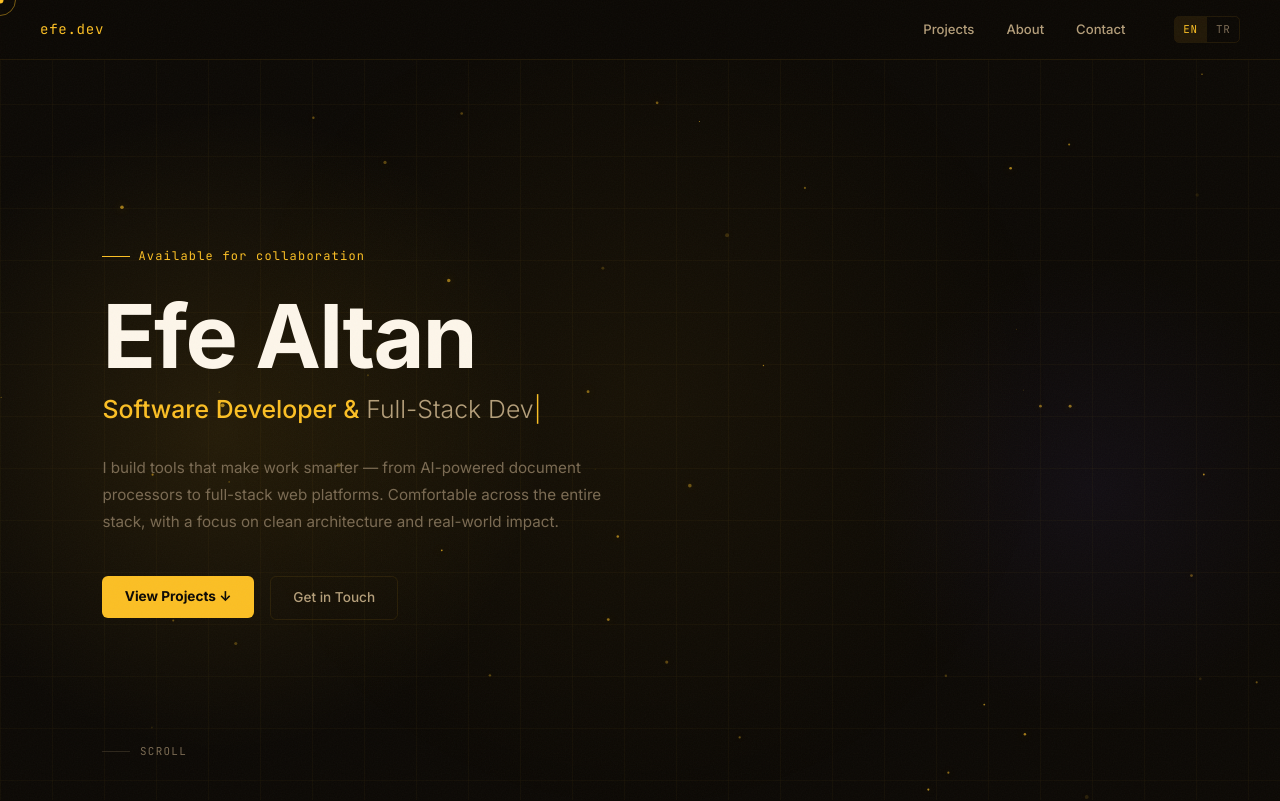
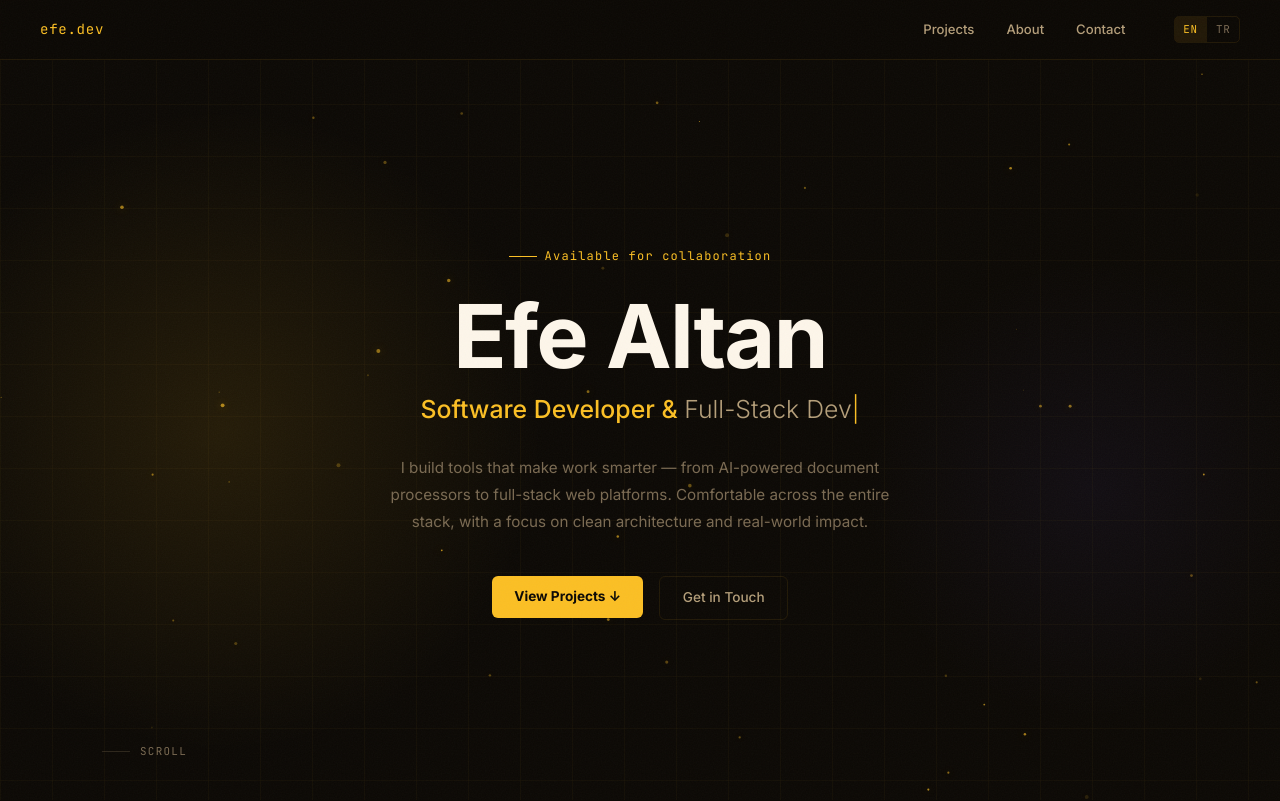
Before and after one commit to efeAltan1/efeAltan1.github.io, a React (Vite) app: page / in a window 1280 px wide. Shown: the top 801 px of the page. Built offline with nearby package versions, Linux system fonts and the light colour scheme.

Commit message:
Removed some performance-heavy effects, some restructuring of the sections.

```diff
--- a/src/components/Hero.tsx
+++ b/src/components/Hero.tsx
@@ -88,9 +88,9 @@ export function Hero() {
     <section
       id="hero"
       style={{
-        minHeight: '100vh', display: 'flex', flexDirection: 'column', justifyContent: 'center',
+        minHeight: '100vh', display: 'flex', flexDirection: 'column', justifyContent: 'center', alignItems: 'center',
         padding: '0 clamp(1.5rem,8vw,10rem)', paddingTop: '60px',
-        position: 'relative', overflow: 'hidden',
+        position: 'relative', overflow: 'hidden', textAlign: 'center',
       }}
     >
       {/* backgrounds */}
@@ -119,7 +119,7 @@ export function Hero() {
           {h.bio[lang]}
         </p>
 
-        <div style={{ display: 'flex', gap: '1rem', flexWrap: 'wrap' }}>
+        <div style={{ display: 'flex', gap: '1rem', flexWrap: 'wrap', justifyContent: 'center' }}>
           <MagBtn>
             <a
               href="#projects"
--- a/src/index.css
+++ b/src/index.css
@@ -28,7 +28,6 @@ body {
   line-height: 1.6;
   -webkit-font-smoothing: antialiased;
   overflow-x: hidden;
-  cursor: none;
 }
 
 /* noise overlay */
@@ -54,38 +53,6 @@ body::after {
   pointer-events: none;
 }
 
-/* custom cursor */
-#cursor-dot {
-  position: fixed;
-  width: 7px; height: 7px;
-  background: var(--accent);
-  border-radius: 50%;
-  pointer-events: none;
-  z-index: 9998;
-  transform: translate(-50%, -50%);
-}
-#cursor-ring {
-  position: fixed;
-  width: 32px; height: 32px;
-  border: 1px solid var(--accent);
-  border-radius: 50%;
-  pointer-events: none;
-  z-index: 9997;
-  transform: translate(-50%, -50%);
-  opacity: 0.45;
-  transition: width .22s, height .22s, opacity .22s;
-}
-.cursor-expanded #cursor-ring { width: 52px; height: 52px; opacity: 0.7; }
-
-/* spotlight */
-#spotlight {
-  position: fixed;
-  inset: 0;
-  z-index: 1;
-  pointer-events: none;
-  background: radial-gradient(600px circle at var(--mx, 50%) var(--my, 50%),
-    rgba(251,191,36,0.05) 0%, transparent 70%);
-}
 
 /* scroll reveal */
 .reveal {
--- a/src/pages/Home.tsx
+++ b/src/pages/Home.tsx
@@ -4,12 +4,10 @@ import { Projects } from '@/components/Projects'
 import { About }    from '@/components/About'
 import { Contact }  from '@/components/Contact'
 import { Footer }   from '@/components/Footer'
-import { useCustomCursor }   from '@/hooks/useCustomCursor'
 import { useScrollReveal }   from '@/hooks/useScrollReveal'
 import { useScrollProgress } from '@/hooks/useScrollProgress'
 
 export default function Home() {
-  useCustomCursor()
   useScrollReveal()
   useScrollProgress()
 
@@ -17,9 +15,6 @@ export default function Home() {
     <>
       {/* global overlays */}
       <div id="scroll-bar" />
-      <div id="spotlight" />
-      <div id="cursor-dot" />
-      <div id="cursor-ring" />
 
       <Nav />
       <Hero />
```
